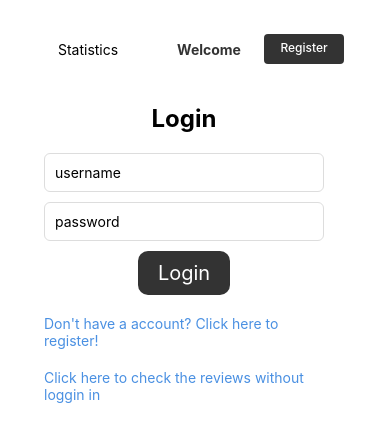
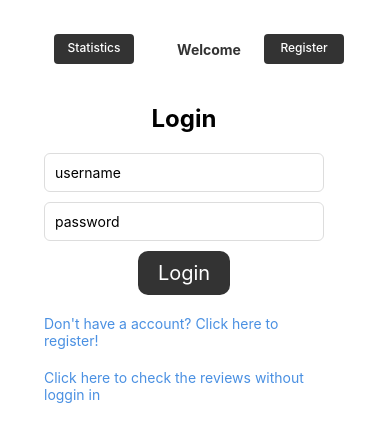
Before and after one commit to PattonYin/YY_music_mobile, a React Native app: screen / in a window 390 px wide. Shown: the top 442 px of the page. Built offline with nearby package versions, Linux system fonts and the light colour scheme.

Commit message:
fixed minor bug

```diff
--- a/components/register.js
+++ b/components/register.js
@@ -46,7 +46,6 @@ export default function Register() {
 
       const data = await response.json();
       if (data.success) {
-        Alert.alert("Registration successful, please login");
         setLogin(true);
         setSection("viewSong");
       } else {
--- a/components/top_bar.js
+++ b/components/top_bar.js
@@ -51,21 +51,23 @@ export default function TopBar() {
     }
   };
 
+  // renders the button based on the current section
   function renderButton() {
     if (currentSection !== "Graph") {
       return (
-        <TouchableOpacity onPress={fetchData}>
-          <Text> Statistics </Text>
+        <TouchableOpacity style={styles.button} onPress={fetchData}>
+          <Text style={styles.buttonText}> Statistics </Text>
         </TouchableOpacity>
       );
     } else {
       return (
         <TouchableOpacity
+          style={styles.button}
           onPress={() => {
             setSection("viewSong");
           }}
         >
-          <Text> Back to Lobby </Text>
+          <Text style={styles.buttonText}> Back </Text>
         </TouchableOpacity>
       );
     }
```
Also changed, not shown: components/stats.js (+4 -8 lines).
